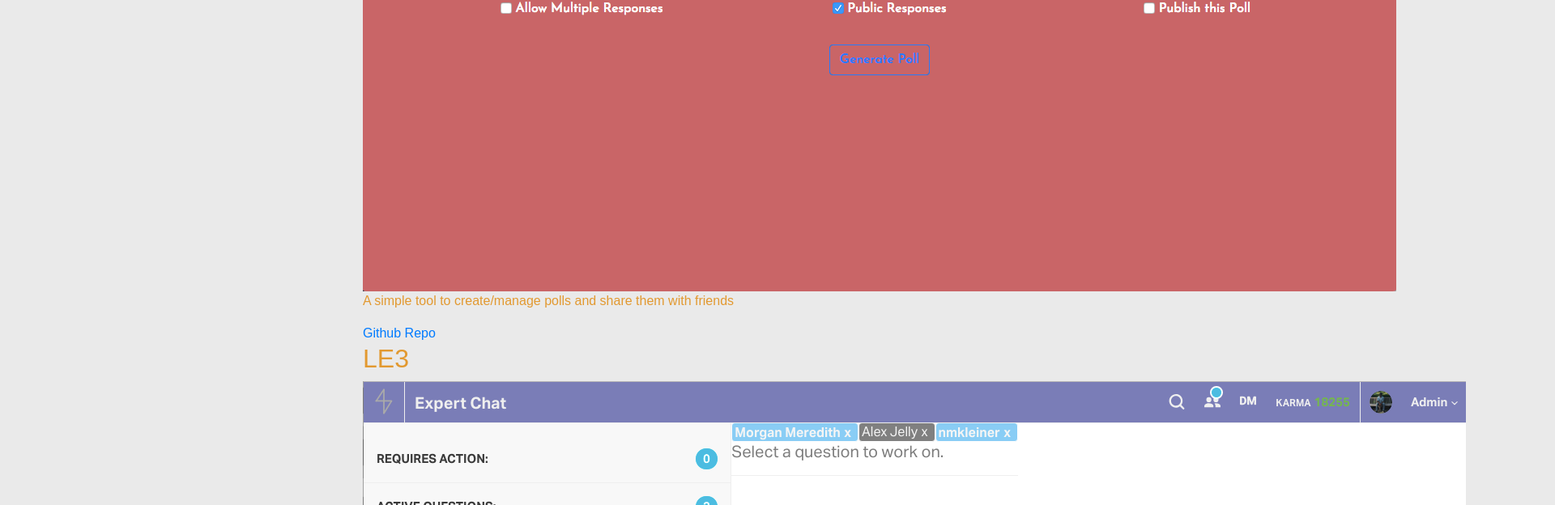
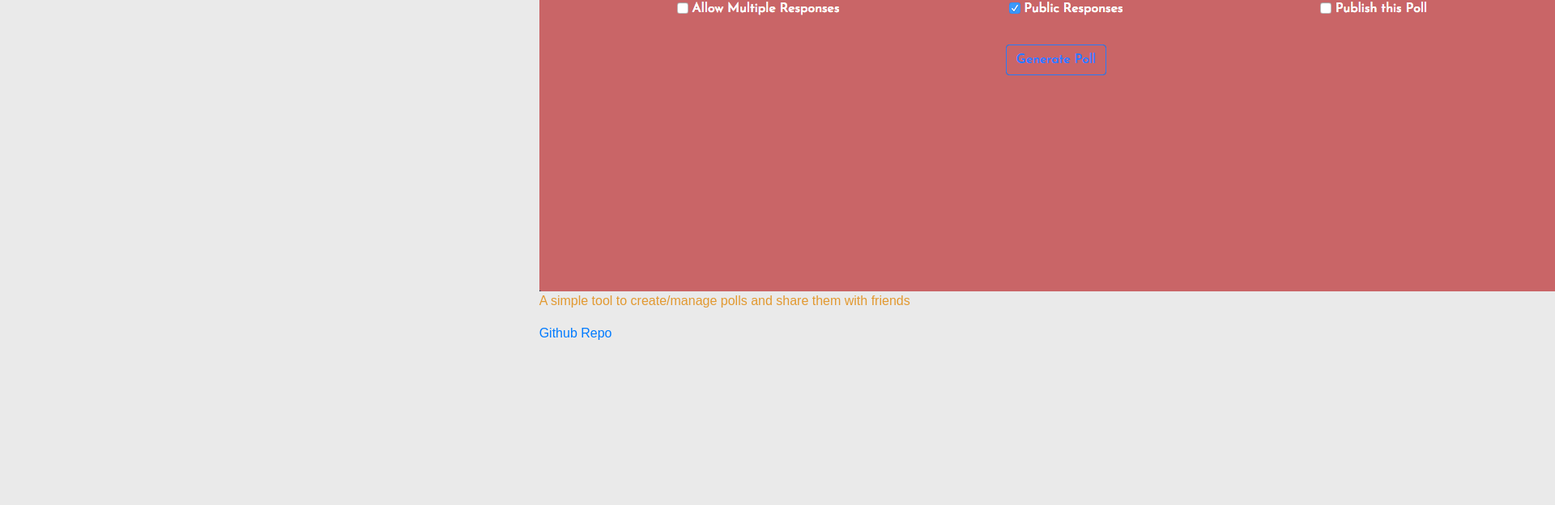
Before and after one commit to NStephenson/nstephenson.github.io, a React (Create React App) app: page /projects in a window 1280 px wide. Shown: the part 810-1434 px from the top of the page at 81% size, 1920 px wide, since content can reach past the window. After the commit the page ends 1234 px from the top, so only its background shows below. Built offline with nearby package versions, Linux system fonts and the light colour scheme.

Commit message:
changed project page to compenent with state, created basic layout

```diff
--- a/src/components/projects.js
+++ b/src/components/projects.js
@@ -1,14 +1,45 @@
-import React from 'react'
+import React, {Component} from 'react'
 import {Project} from './project'
 import {projectData} from '../data'
 
-export const Projects = () => {
+export class Projects extends Component {
 
-  const projectList = projectData.map((d) => <Project {...d}/>)
+  constructor(props){
+    super(props)
+    this.state = {index: 0}
+    this.handlePrev = this.prevClick.bind(this)
+    this.handleNext = this.nextClick.bind(this)
+  }
 
-  return (
-    <div>
-      {projectList}
+  prevClick(){
+    if(this.state.index === 0){
+      this.setState({index: projectData.length - 1})
+    } else {
+      this.setState({index: --this.state.index})
+    }
+  }
+
+  nextClick(){
+    if(this.state.index === projectData.length - 1){
+      this.setState({index: 0})
+    } else {
+      this.setState({index: ++this.state.index})
+    }
+  }
+
+
+  render(){
+    // if(!this.state){
+    //   return ("Loading")
+    // }
+    return (
+      <div className="row projects">
+      <div className="col-md-2" onClick={this.handlePrev}>Prev</div>
+      <div className="col-md-8">
+        <Project {...projectData[this.state.index]}/>
+      </div>
+      <div className="col-md-2" onClick={this.handleNext}>Next</div>
     </div>
-  )
+    )
+  }
 }
```
